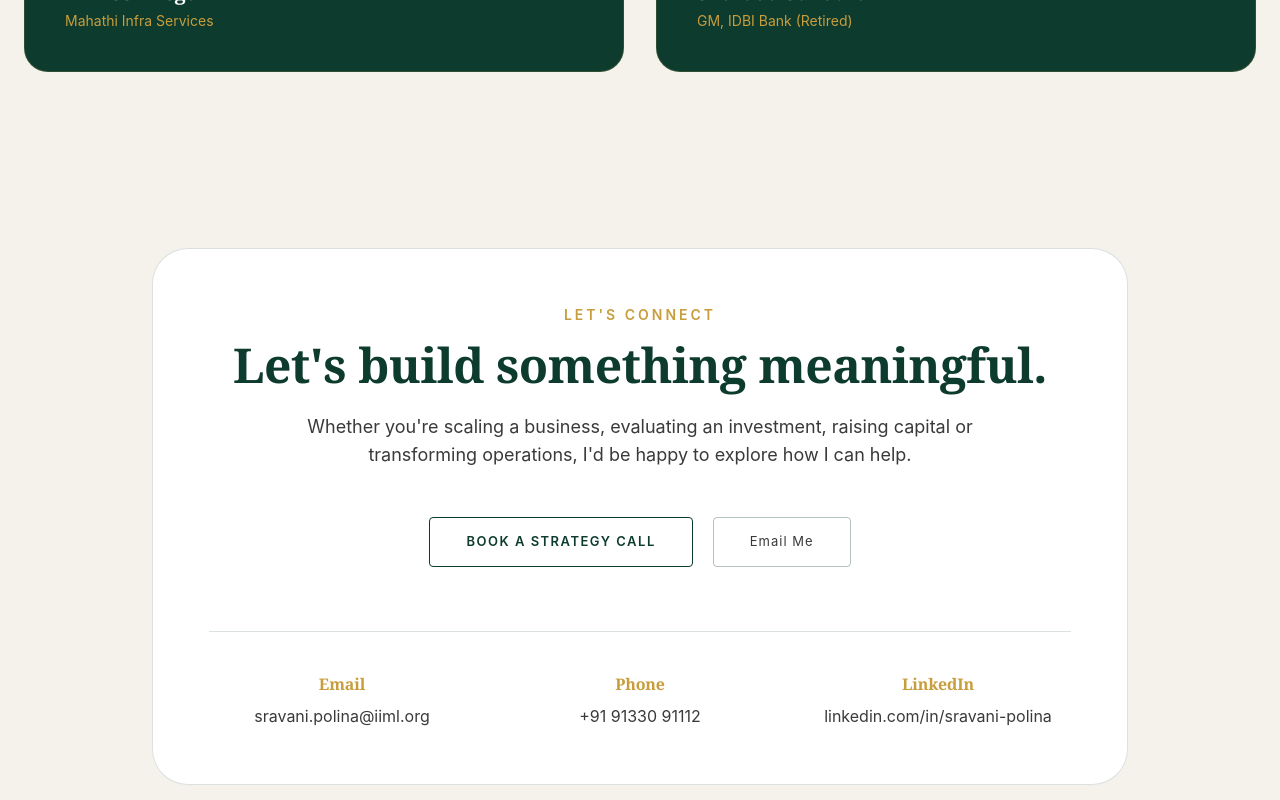
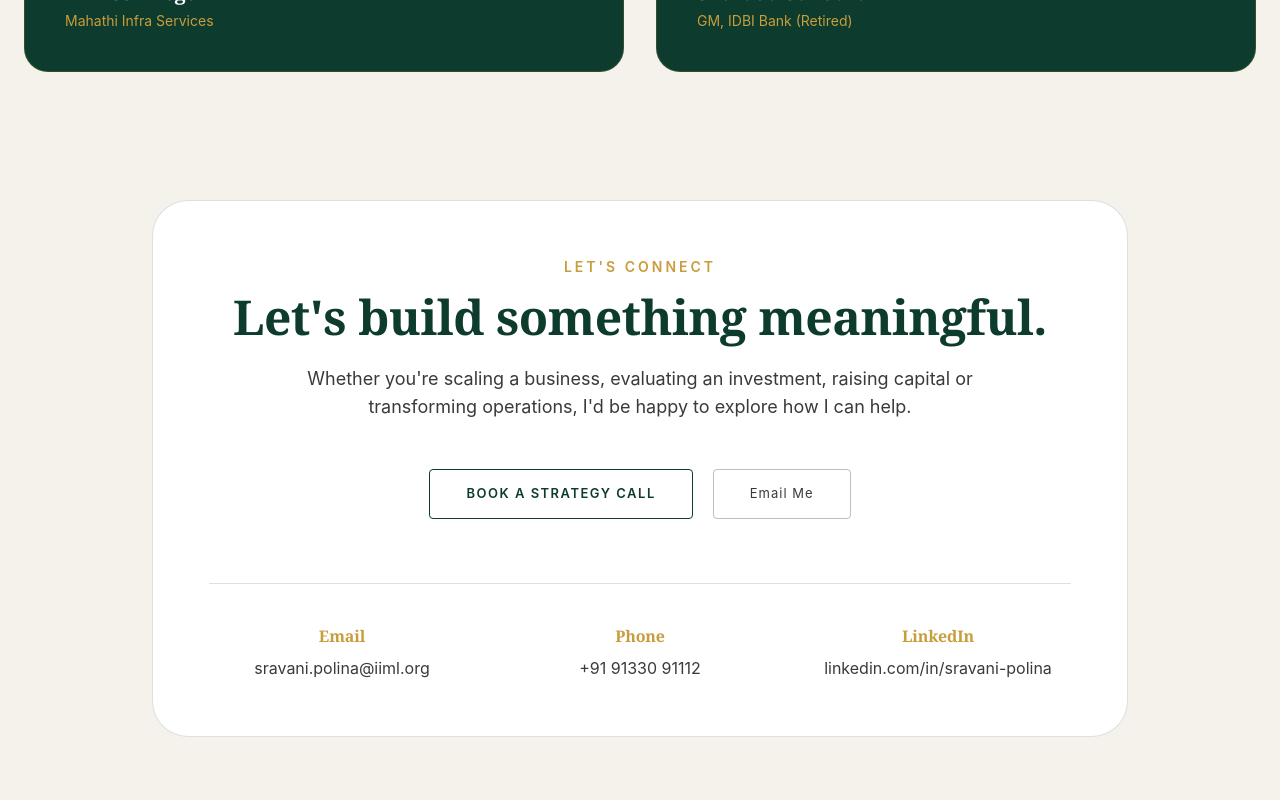
Before and after one commit to SravaniPolina/sravani-portfolio-frontend, a React (Create React App) app: page / in a window 1280 px wide. Shown: the part 5940-6740 px from the top of the page. Built offline with nearby package versions, Linux system fonts and the light colour scheme.

Commit message:
Update DirectContact.js

```diff
--- a/src/components/DirectContact.js
+++ b/src/components/DirectContact.js
@@ -2,7 +2,7 @@ import React from "react";
 
 export default function DirectContact() {
   return (
-    <section id="contact" className="py-28" style={{background: "var(--beige)"}}>
+    <section id="contact" className="py-16" style={{background: "var(--beige)"}}>
       <div className="max-w-5xl mx-auto px-6">
         <div className="rounded-[36px] p-14 text-center" style={{background: "white", border: "1px solid rgba(13,59,46,0.15)"}}>
           <p className="uppercase tracking-[3px] text-sm font-semibold" style={{color: "var(--gold)"}}>Let's connect</p>
```
